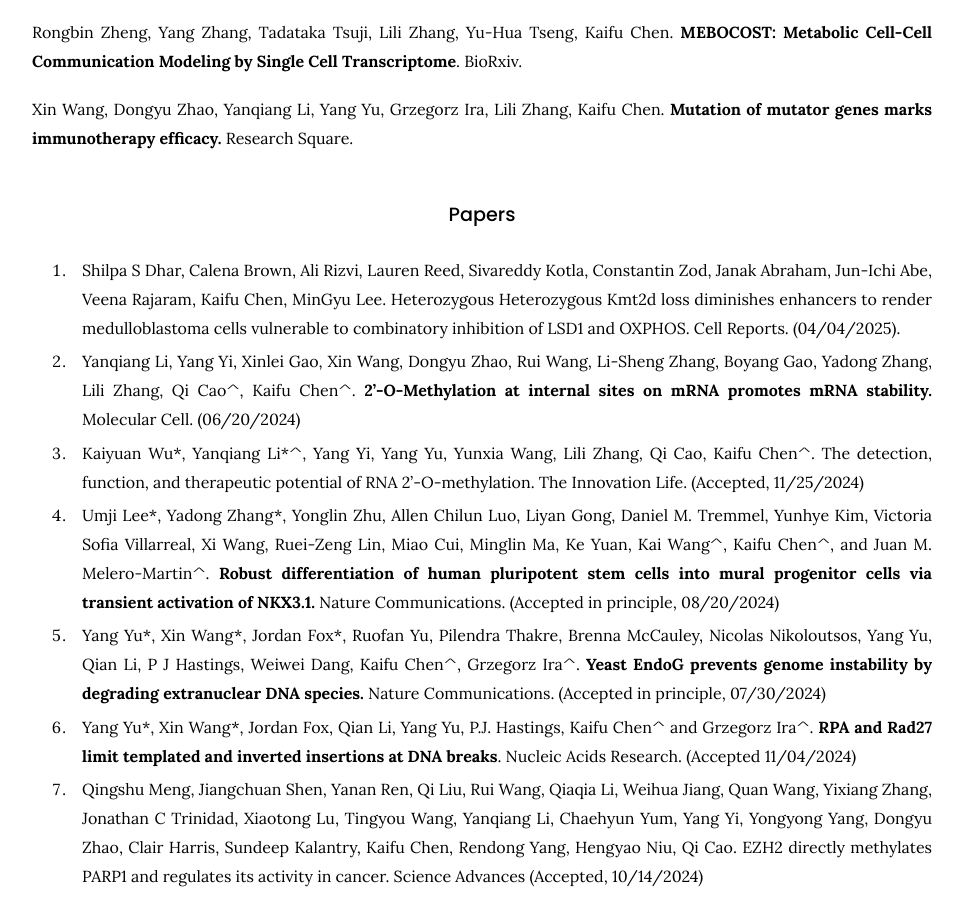
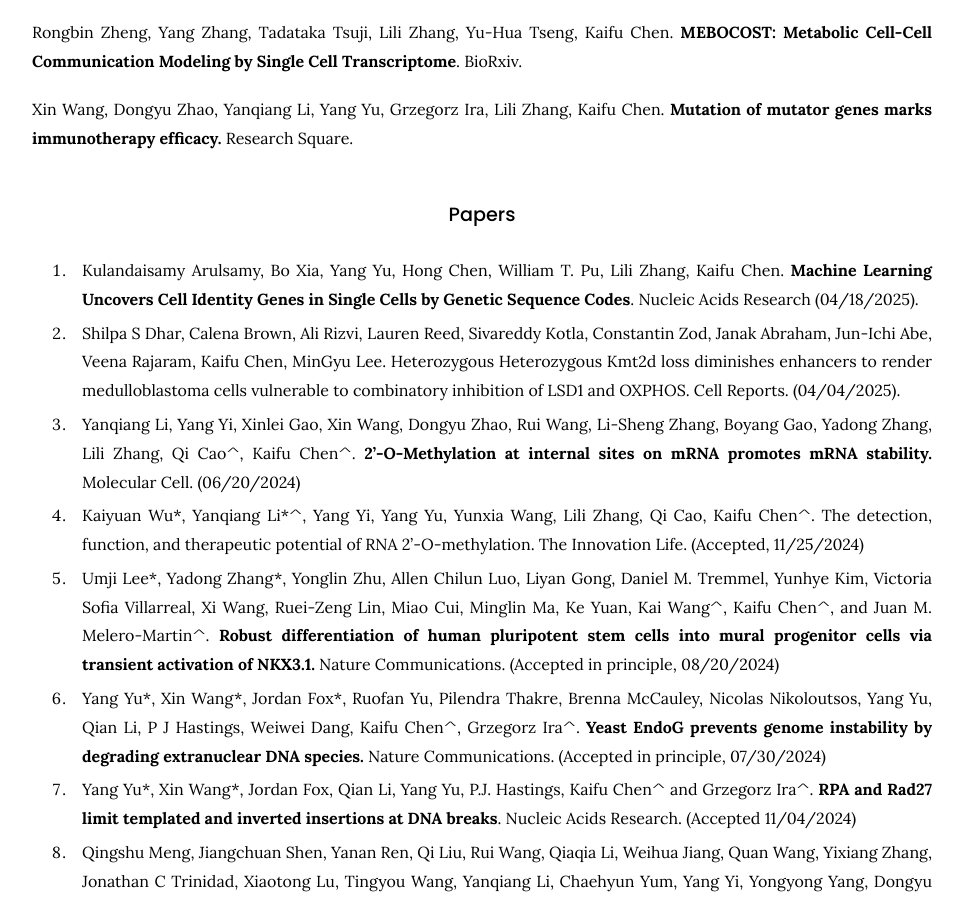
Before and after one commit to kaifuchenlab/kaifuchenlab.github.io, a Jekyll site: the page built from 3.publication/index.md, in a window 1280 px wide and 900 px high, scrolled down 371 px. Shown: the whole window, without its empty margins (158-1122 px from the left). Built offline with Jekyll 4.4.1, drawn with Linux system fonts in a browser that asks for light colours.

Commit message:
Update index.md

```diff
--- a/3.publication/index.md
+++ b/3.publication/index.md
@@ -18,6 +18,8 @@ Xin Wang, Dongyu Zhao, Yanqiang Li, Yang Yu, Grzegorz Ira, Lili Zhang, Kaifu Che
 Research Square.
 
 ### Papers
+
+92. Kulandaisamy Arulsamy, Bo Xia, Yang Yu, Hong Chen, William T. Pu, Lili Zhang, Kaifu Chen. **Machine Learning Uncovers Cell Identity Genes in Single Cells by Genetic Sequence Codes**. Nucleic Acids Research (04/18/2025).
 
 91. Shilpa S Dhar, Calena Brown, Ali Rizvi, Lauren Reed, Sivareddy Kotla, Constantin Zod, Janak Abraham, Jun-Ichi Abe, Veena Rajaram, Kaifu Chen, MinGyu Lee. Heterozygous Heterozygous Kmt2d loss diminishes enhancers to render medulloblastoma cells vulnerable to combinatory inhibition of LSD1 and OXPHOS. Cell Reports. (04/04/2025).
 
```
